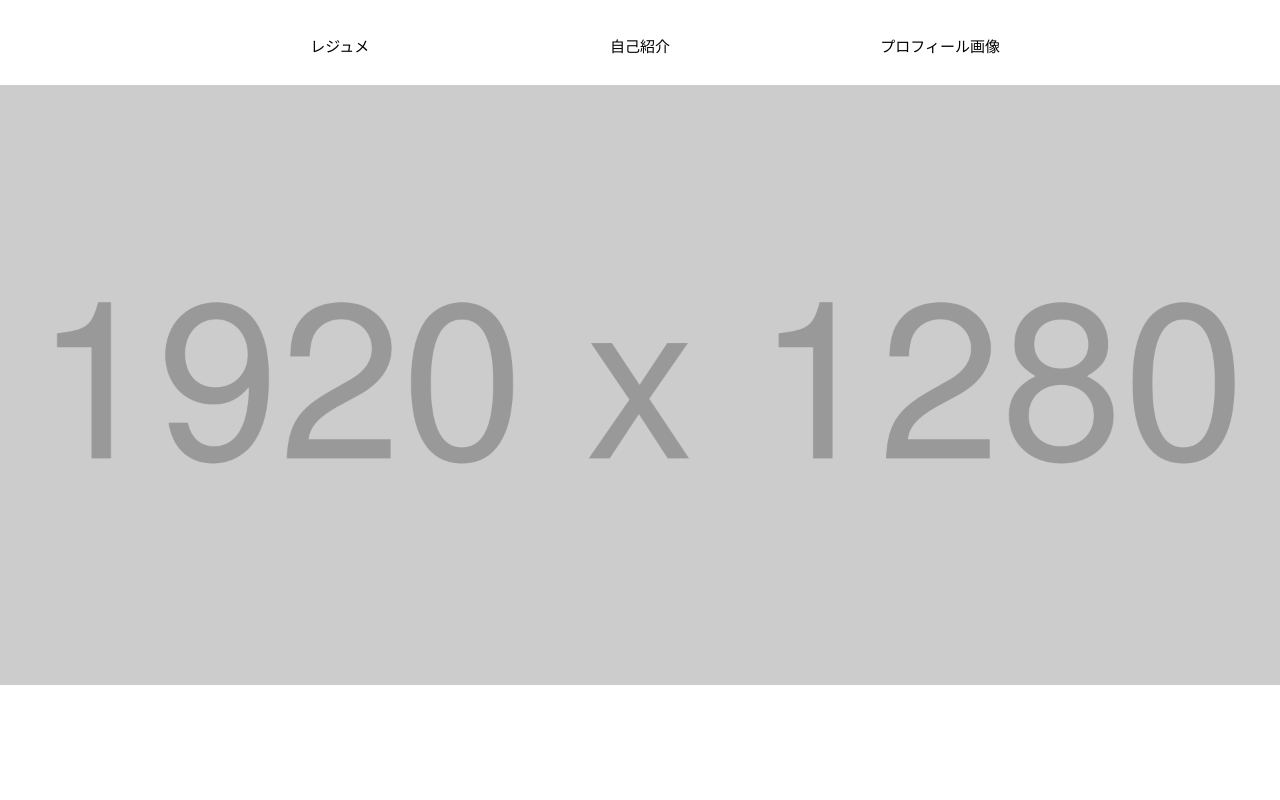
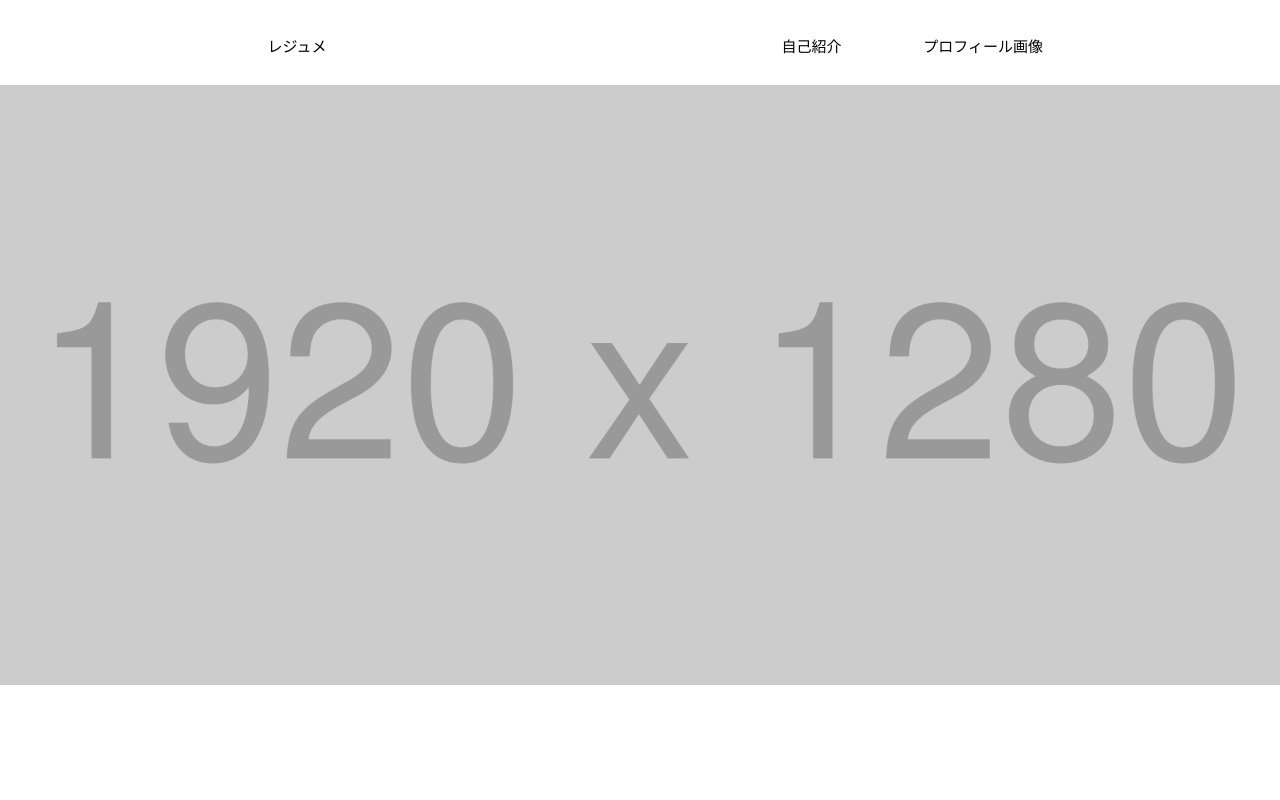
Before and after one commit to gurimon1115/hc_practice, a plain HTML site: page html_css_output_beginner2/index.html in a window 1280 px wide. Shown: the top 800 px of the page. Drawn offline with Linux system fonts and the light colour scheme.

Commit message:
PC表示時のnavの表示を修正

```diff
--- a/html_css_output_beginner2/css/style.css
+++ b/html_css_output_beginner2/css/style.css
@@ -24,7 +24,7 @@
 nav ul li {
   width: 30%;
   text-align: center;
-  font-size: 10px;
+  font-size: 15px;
   padding: 10px 0;
   font-weight: 550;
 }
@@ -54,7 +54,7 @@
   right: 50%;
   margin-left: -50vw;
   margin-right: -50vw;
-  margin-bottom: 10px;
+  margin-bottom: 30px;
 }
 
 section {
@@ -117,7 +117,12 @@
 @media screen and (min-width: 600px) {
   nav ul li {
     font-size: 15px;
+    width: 20%;
   }
+  .resume {
+    margin-right: auto;
+  }
+
   .main_img img {
     margin-bottom: 150px;
   }
--- a/html_css_output_beginner2/index.html
+++ b/html_css_output_beginner2/index.html
@@ -12,7 +12,7 @@
       <header>
         <nav>
           <ul>
-            <li><a href="#">レジュメ</a></li>
+            <li class="resume"><a href="#">レジュメ</a></li>
             <li><a href="#">自己紹介</a></li>
             <li><a href="#">プロフィール画像</a></li>
           </ul>
```
